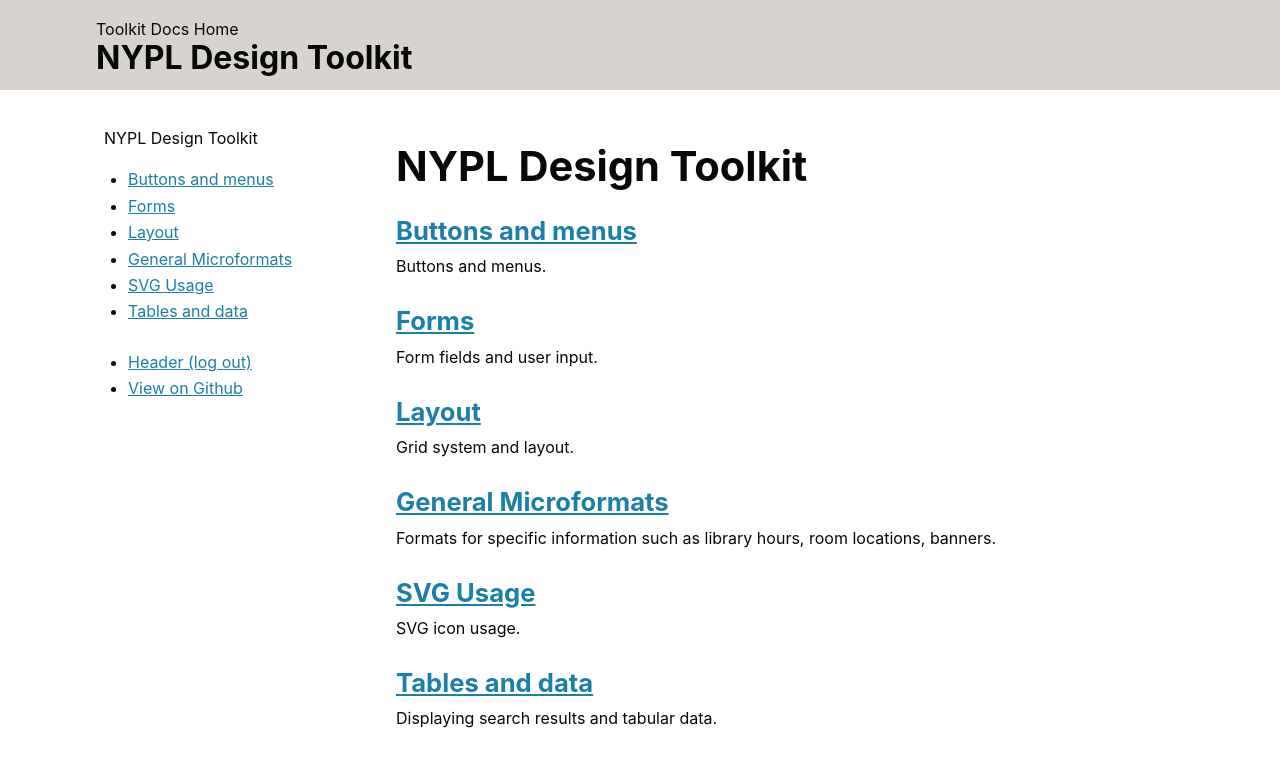
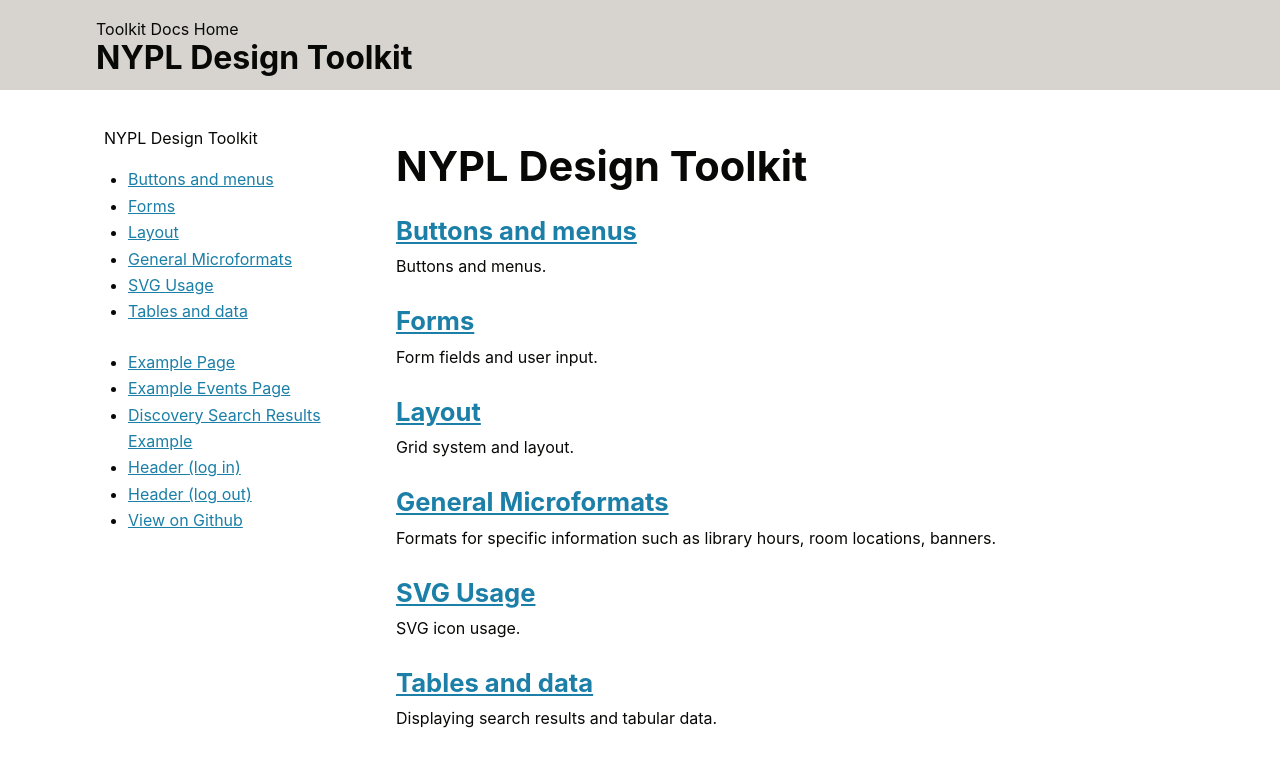
Before and after one commit to NYPL/design-toolkit, a Jekyll site: the page built from docs/index.md, in a window 1280 px wide. Shown: the top 767 px of the page. Built offline with Jekyll 4.4.1, drawn with Linux system fonts in a browser that asks for light colours.

Commit message:
:space_invader: really fixed example urls

```diff
--- a/docs/_includes/examples-nav.html
+++ b/docs/_includes/examples-nav.html
@@ -1,8 +1,8 @@
 <ul>
-  <li><a href={{ "example.html" | relative_url>Example Page</a></li>
-  <li><a href={{ "example_events.html" | relative_url>Example Events Page</a></li>
-  <li><a href={{ "discovery-search.html" | relative_url>Discovery Search Results Example</a></li>
-  <li><a href={{ "header_login.html" | relative_url>Header (log in)</a></li>
+  <li><a href={{ "example.html" | relative_url }} >Example Page</a></li>
+  <li><a href={{ "example_events.html" | relative_url }} >Example Events Page</a></li>
+  <li><a href={{ "discovery-search.html" | relative_url }} >Discovery Search Results Example</a></li>
+  <li><a href={{ "header_login.html" | relative_url }} >Header (log in)</a></li>
   <li><a href={{ "header_logout.html" | relative_url }} >Header (log out)</a></li>
   <li><a href="https://github.com/NYPL/design-toolkit/" class="external">View on Github</a></li>
 </ul>
```
